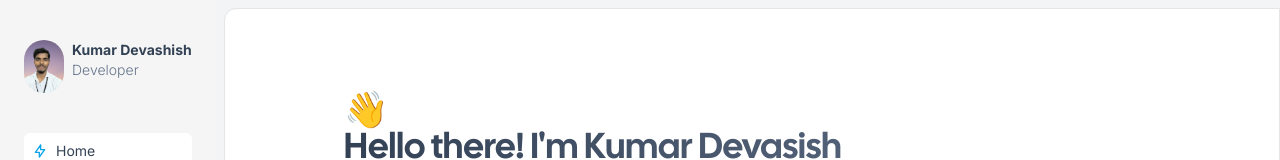
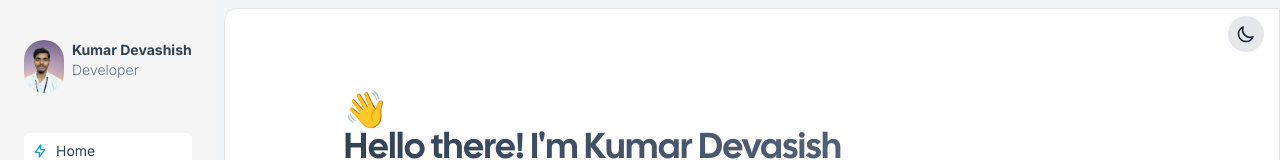
Before and after one commit to kumar10248/Deva-portfolio, a Next.js app: page / in a window 1280 px wide. Shown: the top 160 px of the page. Built offline with nearby package versions, Linux system fonts and the light colour scheme.

Commit message:
add metadata, update theme context usage, and enhance sidebar and footer for dark mode support

```diff
--- a/package.json
+++ b/package.json
@@ -18,6 +18,7 @@
     "@types/node": "20.5.3",
     "@types/react": "18.2.21",
     "@types/react-dom": "18.2.7",
+    "@vercel/analytics": "^1.5.0",
     "autoprefixer": "10.4.15",
     "clsx": "^2.0.0",
     "emailjs-com": "^3.2.0",
--- a/src/app/layout.tsx
+++ b/src/app/layout.tsx
@@ -1,23 +1,71 @@
+// app/layout.tsx
+'use client';
+
 import { Sidebar } from "@/components/Sidebar";
 import "./globals.css";
-import type { Metadata } from "next";
 import { Inter } from "next/font/google";
 import { twMerge } from "tailwind-merge";
 import { Footer } from "@/components/Footer";
+import { createContext, useEffect, useContext, useState } from "react";
+import { Analytics } from "@vercel/analytics/react"
+
+// Create theme context
+export const ThemeContext = createContext({
+  theme: 'light',
+  toggleTheme: () => {}
+});
 
 // Load font outside component to prevent reinitialization
 const inter = Inter({
   subsets: ["latin"],
   weight: ["100", "200", "300", "400", "500", "600", "700", "800", "900"],
-  display: 'swap', // Add font-display swap for better performance
-  variable: '--font-inter', // Add variable for CSS custom property
+  display: 'swap',
+  variable: '--font-inter',
 });
 
-export const metadata: Metadata = {
-  title: "Devashish - Developer",
-  description: "Devashish is a developer, writer and speaker. He is a digital nomad and travels around the world while working remotely.",
-  viewport: "width=device-width, initial-scale=1", // Add viewport meta
-  robots: "index, follow", // Add robots meta
+// Theme toggle component
+const ThemeToggle = () => {
+  const { theme, toggleTheme } = useContext(ThemeContext);
+
+  return (
+    <button
+      onClick={toggleTheme}
+      className="fixed top-4 right-4 z-50 p-2 rounded-full bg-gray-200 dark:bg-gray-700 transition-colors"
+      aria-label={`Switch to ${theme === 'light' ? 'dark' : 'light'} mode`}
+    >
+      {theme === "light" ? (
+        <svg
+          xmlns="http://www.w3.org/2000/svg"
+          className="h-5 w-5 text-gray-800"
+          fill="none"
+          viewBox="0 0 24 24"
+          stroke="currentColor"
+        >
+          <path
+            strokeLinecap="round"
+            strokeLinejoin="round"
+            strokeWidth={2}
+            d="M20.354 15.354A9 9 0 018.646 3.646 9.003 9.003 0 0012 21a9.003 9.003 0 008.354-5.646z"
+          />
+        </svg>
+      ) : (
+        <svg
+          xmlns="http://www.w3.org/2000/svg"
+          className="h-5 w-5 text-gray-200"
+          fill="none"
+          viewBox="0 0 24 24"
+          stroke="currentColor"
+        >
+          <path
+            strokeLinecap="round"
+            strokeLinejoin="round"
+            strokeWidth={2}
+            d="M12 3v1m0 16v1m9-9h-1M4 12H3m15.364 6.364l-.707-.707M6.343 6.343l-.707-.707m12.728 0l-.707.707M6.343 17.657l-.707.707M16 12a4 4 0 11-8 0 4 4 0 018 0z"
+          />
+        </svg>
+      )}
+    </button>
+  );
 };
 
 interface RootLayoutProps {
@@ -25,26 +73,70 @@ interface RootLayoutProps {
 }
 
 export default function RootLayout({ children }: RootLayoutProps) {
+  // Explicitly set default theme to 'light'
+  const [theme, setTheme] = useState('light');
+  const [mounted, setMounted] = useState(false);
+
+  useEffect(() => {
+    setMounted(true);
+    // Initialize theme from localStorage, but explicitly default to 'light'
+    const savedTheme = localStorage.getItem("theme");
+
+    if (savedTheme) {
+      setTheme(savedTheme);
+      document.documentElement.classList.toggle("dark", savedTheme === "dark");
+    } else {
+      // Always default to light theme regardless of system preference
+      setTheme("light");
+      document.documentElement.classList.remove("dark");
+      localStorage.setItem("theme", "light");
+    }
+  }, []);
+
+  const toggleTheme = () => {
+    const newTheme = theme === "light" ? "dark" : "light";
+    setTheme(newTheme);
+    document.documentElement.classList.toggle("dark", newTheme === "dark");
+    localStorage.setItem("theme", newTheme);
+  };
+
+  // Avoid hydration mismatch
+  if (!mounted) {
     return (
       <html lang="en" className={inter.variable}>
+        <body className={inter.className}>
+          <div className="flex antialiased h-screen overflow-hidden">
+            {children}
+          </div>
+        </body>
+      </html>
+    );
+  }
+
+  return (
+    <html lang="en" className={`${inter.variable} ${theme === 'dark' ? 'dark' : ''}`}>
       <head>
         <meta charSet="utf-8" />
       </head>
       <body
         className={twMerge(
           inter.className,
-          "flex antialiased h-screen overflow-hidden bg-gray-100"
+          "flex antialiased h-screen overflow-hidden bg-gray-100 dark:bg-gray-900 transition-colors duration-200"
         )}
       >
+        <ThemeContext.Provider value={{ theme, toggleTheme }}>
+          <ThemeToggle />
           <main className="flex flex-1">
             <Sidebar />
-          <div className="lg:pl-2 lg:pt-2 bg-gray-100 flex-1 overflow-y-auto">
-            <div className="flex-1 bg-white min-h-screen lg:rounded-tl-xl border border-transparent lg:border-neutral-200 overflow-y-auto">
+            <div className="lg:pl-2 lg:pt-2 bg-gray-100 dark:bg-gray-900 flex-1 overflow-y-auto transition-colors duration-200">
+              <div className="flex-1 bg-white dark:bg-gray-800 text-gray-900 dark:text-gray-100 min-h-screen lg:rounded-tl-xl border border-transparent lg:border-neutral-200 dark:lg:border-neutral-700 overflow-y-auto transition-colors duration-200">
                 {children}
                 <Footer />
               </div>
             </div>
           </main>
+          <Analytics />
+        </ThemeContext.Provider>
       </body>
     </html>
   );
--- a/src/app/page.tsx
+++ b/src/app/page.tsx
@@ -1,10 +1,10 @@
+// app/page.tsx (if using App Router)
 import { Container } from "@/components/Container";
 import { Heading } from "@/components/Heading";
 import { Highlight } from "@/components/Highlight";
 import { Paragraph } from "@/components/Paragraph";
 import { Products } from "@/components/Products";
 import { TechStack } from "@/components/TechStack";
-import Image from "next/image";
 
 export default function Home() {
   return (
--- a/src/components/Footer.tsx
+++ b/src/components/Footer.tsx
@@ -1,11 +1,15 @@
-"use client";
-import React from "react";
+// components/Footer.tsx
+import { useContext } from "react";
+import { ThemeContext } from "@/app/layout"; // Adjust path as needed
 
 export const Footer = () => {
+  const { theme } = useContext(ThemeContext);
+
   return (
-    <div className="p-4 text-center justify-center text-xs text-neutral-500 border-t border-neutral-100">
-      <span className="font-semibold">{new Date().getFullYear()} </span>
-      &#8212; Built by Kumar Devashish
-    </div>
+    <footer className="py-6 px-6 border-t border-neutral-200 dark:border-neutral-700 bg-white dark:bg-gray-800 text-gray-700 dark:text-gray-300 transition-colors duration-200">
+      <div className="max-w-4xl mx-auto">
+        <p>&copy; {new Date().getFullYear()} Devashish. All rights reserved.</p>
+      </div>
+    </footer>
   );
 };
--- a/src/components/Sidebar.tsx
+++ b/src/components/Sidebar.tsx
@@ -4,7 +4,7 @@ import { Navlink } from "@/types/navlink";
 import Image from "next/image";
 import Link from "next/link";
 import { useRouter, usePathname } from "next/navigation";
-import React, { useState } from "react";
+import React, { useState, useContext } from "react";
 import { twMerge } from "tailwind-merge";
 import { Heading } from "./Heading";
 import { socials } from "@/constants/socials";
@@ -13,10 +13,11 @@ import { AnimatePresence, motion } from "framer-motion";
 import { IconLayoutSidebarRightCollapse } from "@tabler/icons-react";
 import { isMobile } from "@/lib/utils";
 import profileimage from "../../public/about_profile.png";
-
+import { ThemeContext } from "@/app/layout"; // Import ThemeContext
 
 export const Sidebar = () => {
   const [open, setOpen] = useState(isMobile() ? false : true);
+  const { theme } = useContext(ThemeContext); // Use ThemeContext
 
   return (
     <>
@@ -27,7 +28,10 @@ export const Sidebar = () => {
             animate={{ x: 0 }}
             transition={{ duration: 0.2, ease: "linear" }}
             exit={{ x: -200 }}
-            className="px-6  z-[100] py-10 bg-neutral-100 max-w-[14rem] lg:w-fit  fixed lg:relative  h-screen left-0 flex flex-col justify-between"
+            className={twMerge(
+              "px-6 z-[100] py-10 max-w-[14rem] lg:w-fit fixed lg:relative h-screen left-0 flex flex-col justify-between transition-colors duration-200",
+              "bg-neutral-100 dark:bg-gray-800" // Add dark mode support
+            )}
           >
             <div className="flex-1 overflow-auto">
               <SidebarHeader />
@@ -40,10 +44,10 @@ export const Sidebar = () => {
         )}
       </AnimatePresence>
       <button
-        className="fixed lg:hidden bottom-4 right-4 h-8 w-8 border border-neutral-200 rounded-full backdrop-blur-sm flex items-center justify-center z-50"
+        className="fixed lg:hidden bottom-4 right-4 h-8 w-8 border border-neutral-200 dark:border-neutral-700 rounded-full backdrop-blur-sm flex items-center justify-center z-50"
         onClick={() => setOpen(!open)}
       >
-        <IconLayoutSidebarRightCollapse className="h-4 w-4 text-secondary" />
+        <IconLayoutSidebarRightCollapse className="h-4 w-4 text-secondary dark:text-gray-300" />
       </button>
     </>
   );
@@ -66,8 +70,8 @@ export const Navigation = ({
           href={link.href}
           onClick={() => isMobile() && setOpen(false)}
           className={twMerge(
-            "text-secondary hover:text-primary transition duration-200 flex items-center space-x-2 py-2 px-2 rounded-md text-sm",
-            isActive(link.href) && "bg-white shadow-lg text-primary"
+            "text-secondary dark:text-gray-300 hover:text-primary dark:hover:text-white transition duration-200 flex items-center space-x-2 py-2 px-2 rounded-md text-sm",
+            isActive(link.href) && "bg-white dark:bg-gray-700 shadow-lg text-primary dark:text-white"
           )}
         >
           <link.icon
@@ -80,7 +84,7 @@ export const Navigation = ({
         </Link>
       ))}
 
-      <Heading as="p" className="text-sm md:text-sm lg:text-sm pt-10 px-2">
+      <Heading as="p" className="text-sm md:text-sm lg:text-sm pt-10 px-2 dark:text-gray-200">
         Socials
       </Heading>
       {socials.map((link: Navlink) => (
@@ -88,7 +92,7 @@ export const Navigation = ({
           key={link.href}
           href={link.href}
           className={twMerge(
-            "text-secondary hover:text-primary transition duration-200 flex items-center space-x-2 py-2 px-2 rounded-md text-sm"
+            "text-secondary dark:text-gray-300 hover:text-primary dark:hover:text-white transition duration-200 flex items-center space-x-2 py-2 px-2 rounded-md text-sm"
           )}
         >
           <link.icon
@@ -115,8 +119,8 @@ const SidebarHeader = () => {
         className="object-cover object-top rounded-full flex-shrink-0"
       />
       <div className="flex text-sm flex-col">
-        <p className="font-bold text-primary">Kumar Devashish</p>
-        <p className="font-light text-secondary">Developer</p>
+        <p className="font-bold text-primary dark:text-white">Kumar Devashish</p>
+        <p className="font-light text-secondary dark:text-gray-300">Developer</p>
       </div>
     </div>
   );
--- a/tailwind.config.ts
+++ b/tailwind.config.ts
@@ -16,6 +16,11 @@ const config: Config = {
       colors: {
         primary: "rgb(var(--color-primary) / <alpha-value>)",
         secondary: "rgb(var(--color-secondary) / <alpha-value>)",
+        background: "rgb(var(--color-background) / <alpha-value>)",
+        foreground: "rgb(var(--color-foreground) / <alpha-value>)",
+        card: "rgb(var(--color-card) / <alpha-value>)",
+        "card-foreground": "rgb(var(--color-card-foreground) / <alpha-value>)",
+        border: "rgb(var(--color-border) / <alpha-value>)",
       },
     },
   },
@@ -26,6 +31,20 @@ const config: Config = {
         ':root': {
           '--color-primary': '51 65 85',   // slate-700
           '--color-secondary': '100 116 139', // slate-500
+          '--color-background': '255 255 255', // white
+          '--color-foreground': '15 23 42', // slate-900
+          '--color-card': '255 255 255', // white
+          '--color-card-foreground': '15 23 42', // slate-900
+          '--color-border': '226 232 240', // slate-200
+        },
+        '.dark': {
+          '--color-primary': '148 163 184', // slate-400
+          '--color-secondary': '148 163 184', // slate-400
+          '--color-background': '15 23 42', // slate-900
+          '--color-foreground': '248 250 252', // slate-50
+          '--color-card': '30 41 59', // slate-800
+          '--color-card-foreground': '248 250 252', // slate-50
+          '--color-border': '51 65 85', // slate-700
         },
       });
     }),
```
Also changed, not shown: src/app/metadata.ts (added, +9 -0 lines), 1 other file (tests, documents, lock files or other folders). Lines whose indentation alone changed are shown as unchanged.
